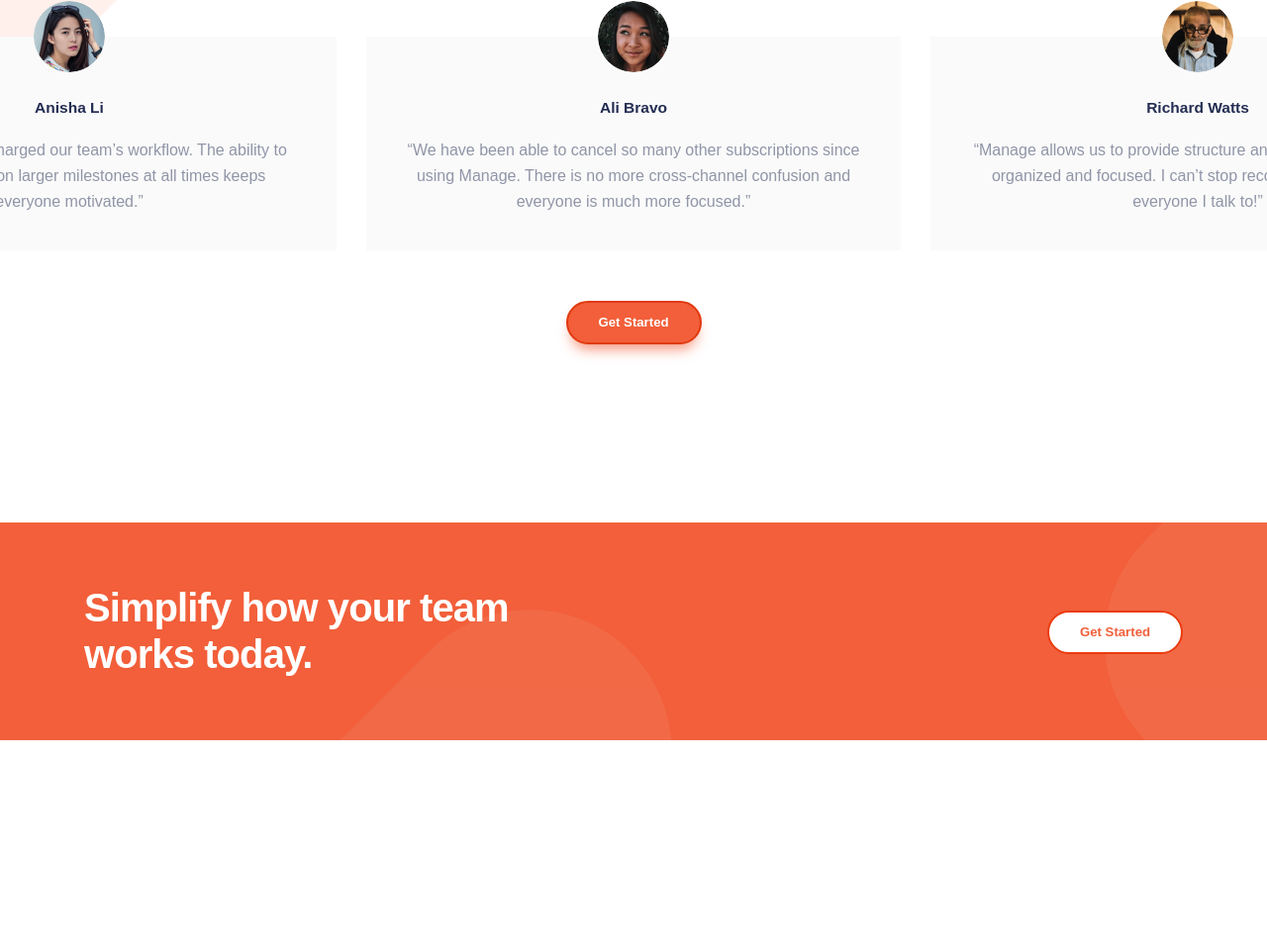
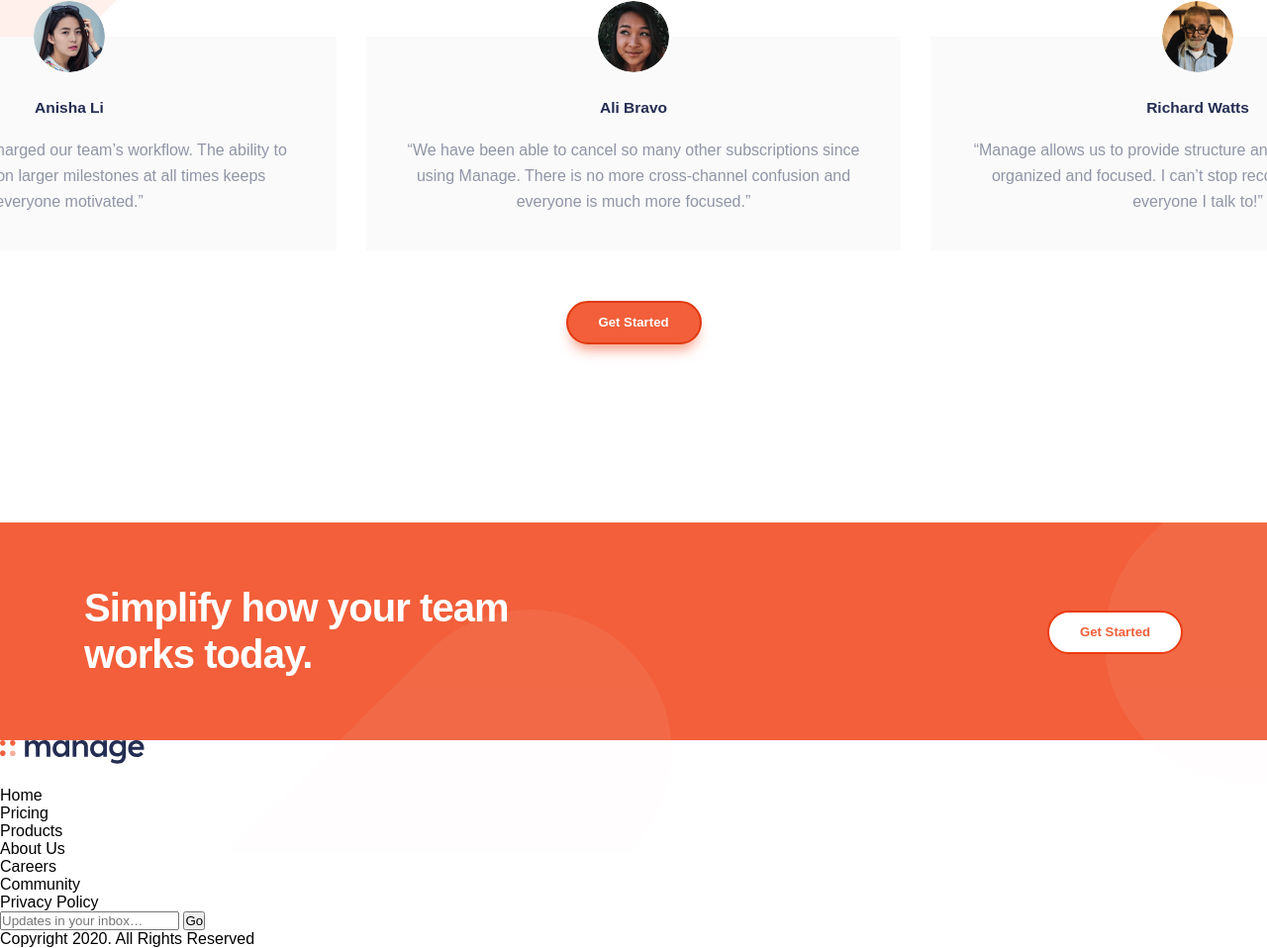
Before and after one commit to tediko/manage-landing-page, a website: page dist/index.html in a window 1280 px wide. Shown: the part 1587-2545 px from the top of the page at 99% size. Before the commit the page ends 2335 px from the top, so only its background shows below. Drawn offline with Linux system fonts and the light colour scheme; files whose address does not match are found by name; a web font is replaced by a local one.

Commit message:
Add: Footer section

```diff
--- /dev/null
+++ b/src/sass/layout/_footer.scss
@@ -0,0 +1,5 @@
+@use '../utilities/' as *;
+
+.footer {
+    $root: &;
+}
--- a/src/sass/main.scss
+++ b/src/sass/main.scss
@@ -19,3 +19,4 @@
 @use 'layout/about';
 @use 'layout/testimonial';
 @use 'layout/start';
+@use 'layout/footer';
```
Also changed, not shown: dist/index.html.
